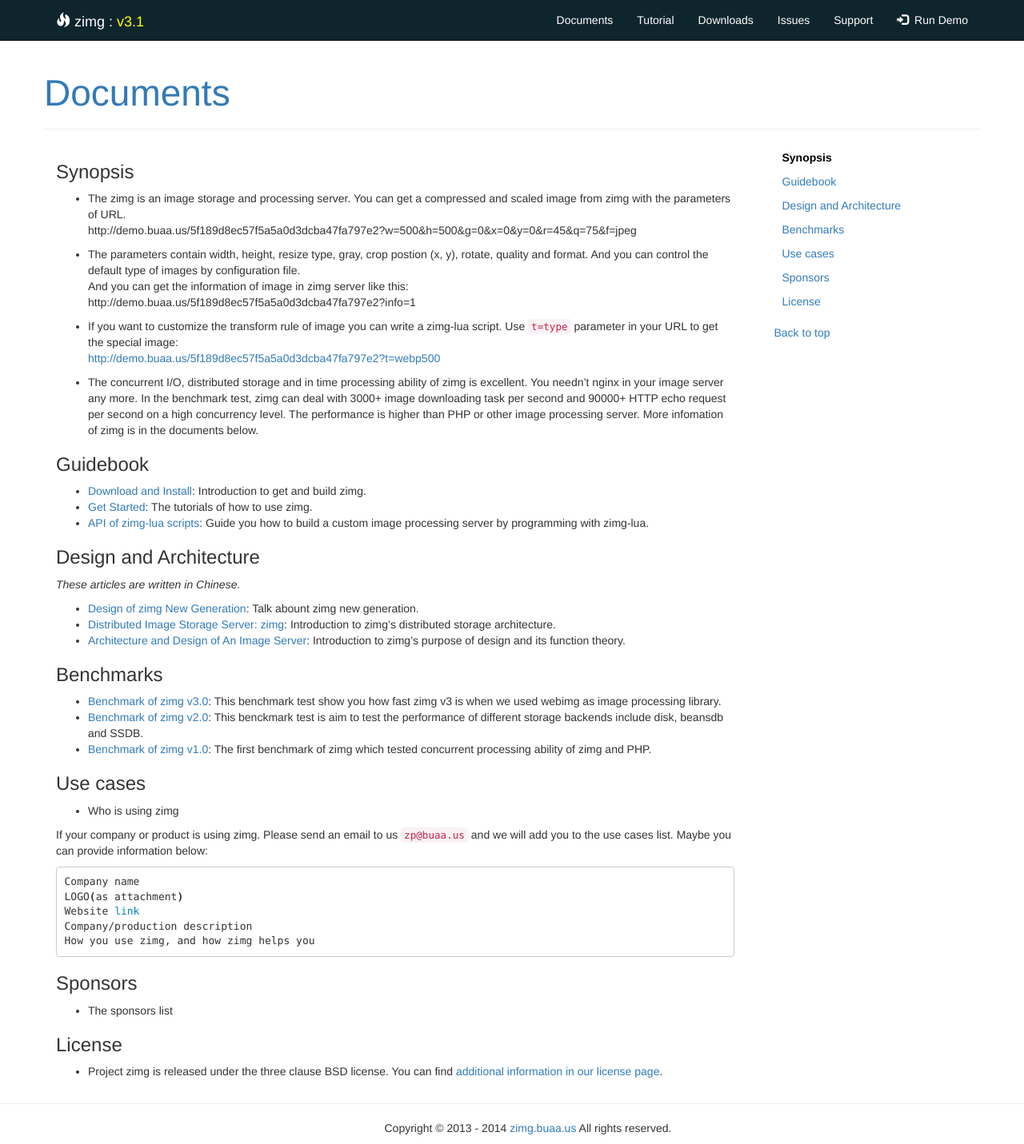
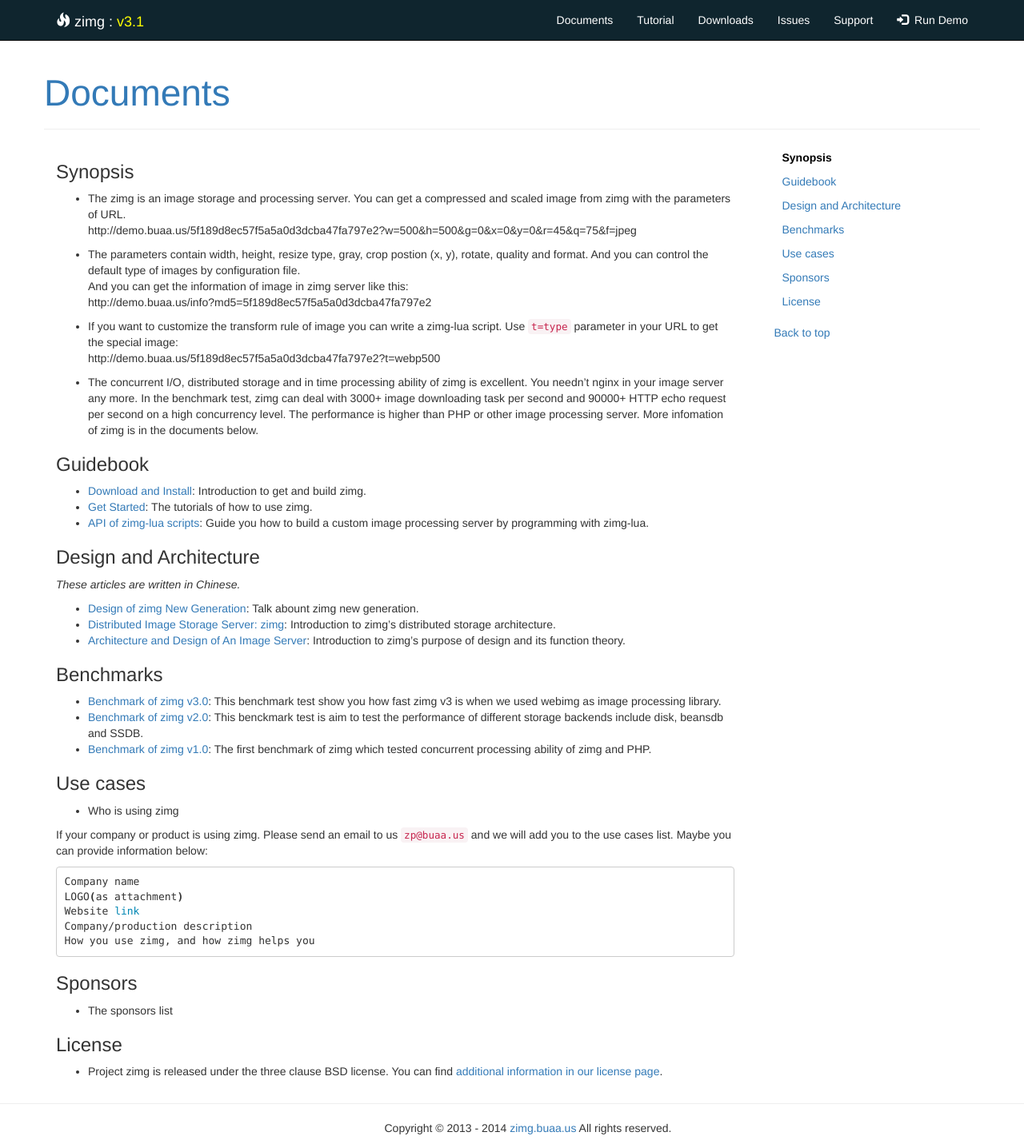
Before and after one commit to buaazp/buaazp.github.io, a Jekyll site: the page built from docs/documents.md, in a window 1280 px wide. Shown: the whole page at 80% size. Built offline with Jekyll 4.4.1, drawn with Linux system fonts in a browser that asks for light colours; nearby versions of some CDN libraries; Markdown is read by kramdown in place of the engine named in the settings; some of the changed lines change nothing that is shown.

Commit message:
buaazp: update docs

```diff
--- a/docs/documents.md
+++ b/docs/documents.md
@@ -11,10 +11,10 @@
 
 - The parameters contain width, height, resize type, gray, crop postion (x, y), rotate, quality and format. And you can control the default type of images by configuration file.
 And you can get the information of image in zimg server like this:
-http://demo.buaa.us/5f189d8ec57f5a5a0d3dcba47fa797e2?info=1
+http://demo.buaa.us/info?md5=5f189d8ec57f5a5a0d3dcba47fa797e2
 
 - If you want to customize the transform rule of image you can write a zimg-lua script. Use `t=type` parameter in your URL to get the special image:
-[http://demo.buaa.us/5f189d8ec57f5a5a0d3dcba47fa797e2?t=webp500](http://demo.buaa.us/5f189d8ec57f5a5a0d3dcba47fa797e2?t=webp500)
+http://demo.buaa.us/5f189d8ec57f5a5a0d3dcba47fa797e2?t=webp500
 
 - The concurrent I/O, distributed storage and in time processing ability of zimg is excellent. You needn't nginx in your image server any more. In the benchmark test, zimg can deal with 3000+ image downloading task per second and 90000+ HTTP echo request per second on a high concurrency level. The performance is higher than PHP or other image processing server. More infomation of zimg is in the documents below.
 
```
